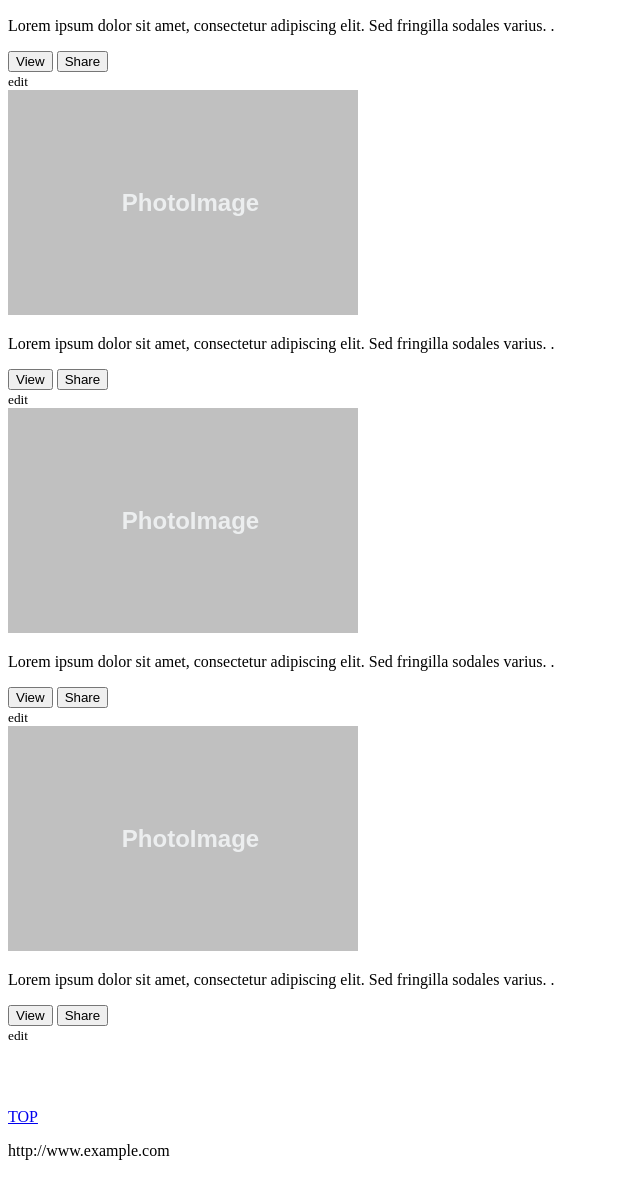
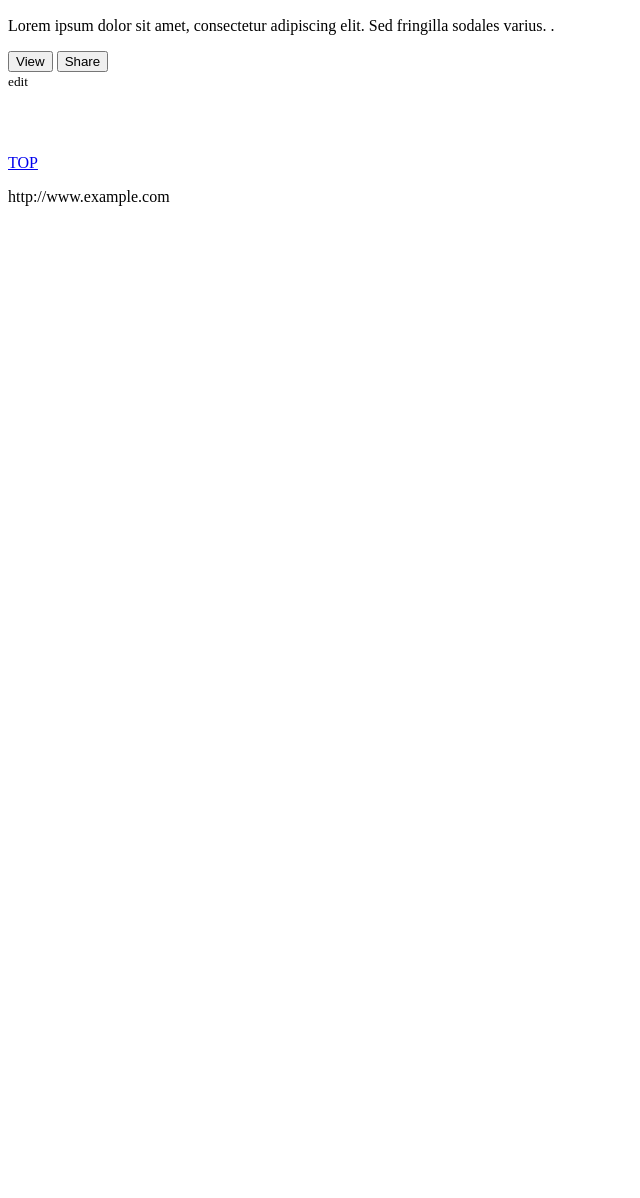
Before and after one commit to koichi-inoue/MaterialDesign, a plain HTML site: page index.html in a window 1280 px wide. Shown: the part 2440-3638 px from the top of the page, without its empty margins (0-640 px from the left). After the commit the page ends 2718 px from the top, so only its background shows below. Drawn offline with nearby package versions, Linux system fonts and the light colour scheme.

Commit message:
Update index.html

```diff
--- a/index.html
+++ b/index.html
@@ -173,54 +173,6 @@
               </div>
             </div>
 
-            <div class="col-md-4">
-              <div class="card mb-4 ">
-                <img class="card-img-top" src="thumb.svg" >
-                <div class="card-body">
-                  <p class="card-text">Lorem ipsum dolor sit amet, consectetur adipiscing elit. Sed fringilla sodales varius. .</p>
-                  <div class="d-flex justify-content-between align-items-center">
-                    <div class="btn-group">
-                      <button type="button" class="btn btn-raised btn-sm">View</button>
-                      <button type="button" class="btn btn-raised btn-sm">Share</buton>
-                    </div>
-                    <small class="text-muted">edit</small>
-                  </div>
-                </div>
-              </div>
-            </div>
-
-            <div class="col-md-4">
-              <div class="card mb-4 ">
-                <img class="card-img-top" src="thumb.svg" >
-                <div class="card-body">
-                  <p class="card-text">Lorem ipsum dolor sit amet, consectetur adipiscing elit. Sed fringilla sodales varius. .</p>
-                  <div class="d-flex justify-content-between align-items-center">
-                    <div class="btn-group">
-                      <button type="button" class="btn btn-raised btn-sm">View</button>
-                      <button type="button" class="btn btn-raised btn-sm">Share</buton>
-                    </div>
-                    <small class="text-muted">edit</small>
-                  </div>
-                </div>
-              </div>
-            </div>
-
-            <div class="col-md-4">
-              <div class="card mb-4 ">
-                <img class="card-img-top" src="thumb.svg" >
-                <div class="card-body">
-                  <p class="card-text">Lorem ipsum dolor sit amet, consectetur adipiscing elit. Sed fringilla sodales varius. .</p>
-                  <div class="d-flex justify-content-between align-items-center">
-                    <div class="btn-group">
-                      <button type="button" class="btn btn-raised btn-sm">View</button>
-                      <button type="button" class="btn btn-raised btn-sm">Share</buton>
-                    </div>
-                    <small class="text-muted">edit</small>
-                  </div>
-                </div>
-              </div>
-            </div>
-
           </div>
 
         </div>
```
